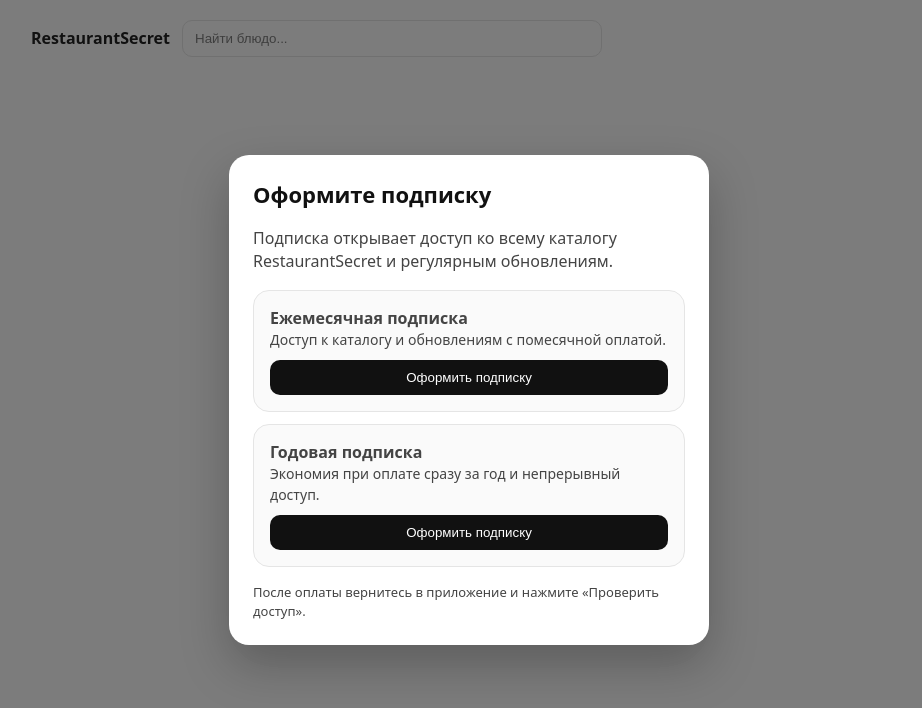
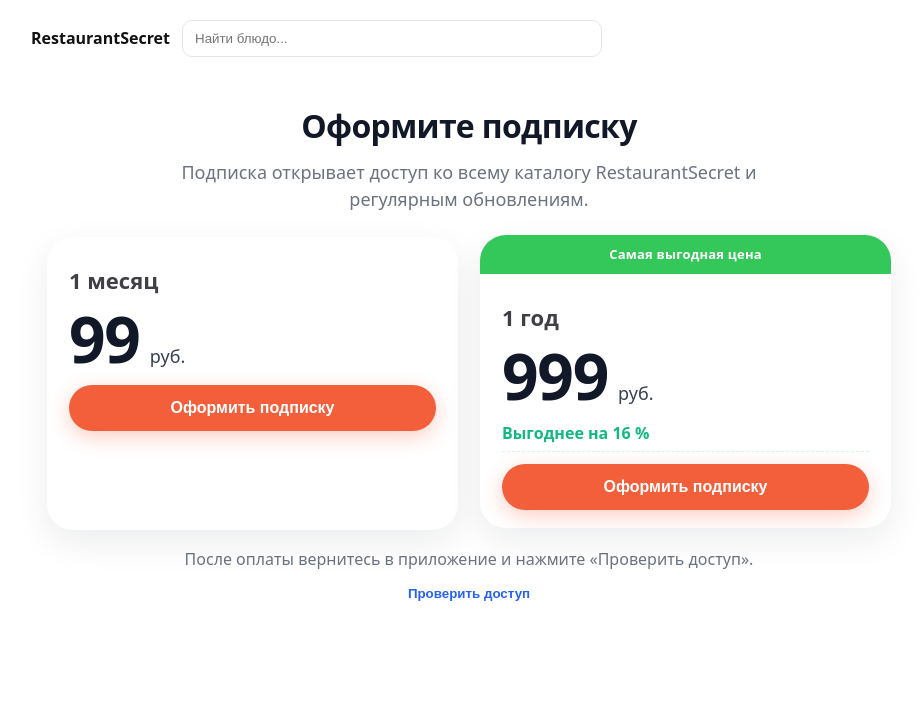
Before and after one commit to dsavastyan/restaurantsecret-web, a React (Vite) app: page /restaurant/1 in a window 1280 px wide. Shown: the top 708 px of the page, without its empty margins (171-1093 px from the left). Built offline with nearby package versions, Linux system fonts and the light colour scheme; no server answers.

Commit message:
Revamp paywall layout

```diff
--- a/src/App.jsx
+++ b/src/App.jsx
@@ -100,6 +100,37 @@ export default function App() {
     return !location.pathname.startsWith('/pay')
   }, [access?.isActive, location.pathname])
 
+  const refreshAccess = useCallback(async () => {
+    try {
+      const user = (typeof window !== 'undefined' && window.localStorage.getItem('rs_tg_user_id')) || '176483490'
+      const response = await fetch('https://api.restaurantsecret.ru/me', {
+        headers: {
+          'Authorization': `Bearer ${user}`
+        }
+      })
+
+      if (!response.ok) {
+        throw new Error(`Ошибка ${response.status}`)
+      }
+
+      const me = await response.json()
+      const detail = {
+        ok: me?.ok ?? true,
+        isActive: Boolean(me?.isActive),
+        expiresAt: me?.expiresAt ?? null
+      }
+
+      handleAccessUpdate(detail)
+
+      if (!detail.isActive) {
+        alert('Подписка пока не активна. Попробуйте повторить проверку позже.')
+      }
+    } catch (err) {
+      console.error('Failed to refresh access', err)
+      alert('Не удалось проверить доступ. Попробуйте позже.')
+    }
+  }, [handleAccessUpdate])
+
   return (
     <div className={showPaywall ? 'container locked' : 'container'}>
       <header className="topbar">
@@ -118,7 +149,7 @@ export default function App() {
           <Route path="/pay/mock-success" element={<PayMockSuccess />} />
         </Routes>
       </main>
-      {showPaywall && <Paywall />}
+      {showPaywall && <Paywall onRefresh={refreshAccess} />}
     </div>
   )
 }
--- a/src/components/Paywall.jsx
+++ b/src/components/Paywall.jsx
@@ -1,85 +1,68 @@
-import React, { useState } from 'react'
+import React from 'react'
 
-const plans = [
-  {
-    key: 'monthly',
-    title: 'Ежемесячная подписка',
-    description: 'Доступ к каталогу и обновлениям с помесячной оплатой.'
-  },
-  {
-    key: 'annual',
-    title: 'Годовая подписка',
-    description: 'Экономия при оплате сразу за год и непрерывный доступ.'
-  }
-]
+export default function Paywall({ onRefresh }) {
+  return (
+    <section className="rs-paywall">
+      <h1>Оформите подписку</h1>
+      <p className="rs-lead">
+        Подписка открывает доступ ко всему каталогу RestaurantSecret и регулярным обновлениям.
+      </p>
 
-async function startCheckout(plan, setLoadingPlan, setError) {
-  setLoadingPlan(plan)
-  setError('')
-  try {
-    const user = (typeof window !== 'undefined' && window.localStorage.getItem('rs_tg_user_id')) || '176483490'
-    const response = await fetch('https://api.restaurantsecret.ru/subscribe/session', {
-      method: 'POST',
-      headers: {
-        'Content-Type': 'application/json',
-        'Authorization': `Bearer ${user}`
-      },
-      body: JSON.stringify({ plan })
-    })
+      <div className="rs-cards">
+        {/* Месяц */}
+        <article className="rs-card">
+          <div className="rs-card-body">
+            <div className="rs-term">1 месяц</div>
+            <div className="rs-price">
+              <span className="rs-price-value">99</span>
+              <span className="rs-price-rub">руб.</span>
+            </div>
+            <button className="rs-btn" onClick={() => startCheckout('monthly')}>
+              Оформить подписку
+            </button>
+          </div>
+        </article>
 
-    const payload = await response.json()
-    const { ok, redirect_url: redirectUrl } = payload ?? {}
-    if (ok && redirectUrl) {
-      if (window.Telegram?.WebApp?.openLink) {
-        window.Telegram.WebApp.openLink(redirectUrl)
-      } else if (typeof window !== 'undefined') {
-        const opened = window.open(redirectUrl, '_blank', 'noopener')
-        if (!opened) {
-          window.location.href = redirectUrl
-        }
-      }
-    } else {
-      throw new Error('Не удалось создать платёж. Попробуйте позже.')
-    }
-  } catch (err) {
-    console.error('Failed to start checkout', err)
-    setError('Не удалось создать платёж. Попробуйте позже.')
-    alert('Не удалось создать платёж. Попробуйте позже.')
-  } finally {
-    setLoadingPlan(null)
+        {/* Год */}
+        <article className="rs-card rs-card--accent">
+          <div className="rs-ribbon">Самая выгодная цена</div>
+          <div className="rs-card-body">
+            <div className="rs-term">1 год</div>
+            <div className="rs-price">
+              <span className="rs-price-value">999</span>
+              <span className="rs-price-rub">руб.</span>
+            </div>
+            <div className="rs-save">Выгоднее на 16&nbsp;%</div>
+            <button className="rs-btn" onClick={() => startCheckout('annual')}>
+              Оформить подписку
+            </button>
+          </div>
+        </article>
+      </div>
+
+      <p className="rs-hint">
+        После оплаты вернитесь в приложение и нажмите «Проверить доступ».
+      </p>
+
+      <div className="rs-actions">
+        <button className="rs-link" onClick={onRefresh}>Проверить доступ</button>
+      </div>
+    </section>
+  )
+}
+
+/* Если у тебя нет функции — оставь этот helper тут или вынеси в utils */
+async function startCheckout(plan) {
+  const uid = localStorage.getItem('rs_tg_user_id') || '176483490'
+  const r = await fetch('https://api.restaurantsecret.ru/subscribe/session', {
+    method: 'POST',
+    headers: { 'Content-Type': 'application/json', Authorization: `Bearer ${uid}` },
+    body: JSON.stringify({ plan })
+  })
+  const { ok, redirect_url: redirectUrl } = await r.json()
+  if (ok && redirectUrl) {
+    window.Telegram?.WebApp?.openLink(redirectUrl) // открывает внешний браузер
+  } else {
+    alert('Не удалось создать платеж. Попробуйте позже.')
   }
 }
-
-export default function Paywall() {
-  const [loadingPlan, setLoadingPlan] = useState(null)
-  const [error, setError] = useState('')
-
-  return (
-    <div className="paywall-overlay" role="dialog" aria-modal="true">
-      <div className="paywall-dialog">
-        <h2>Оформите подписку</h2>
-        <p>Подписка открывает доступ ко всему каталогу RestaurantSecret и регулярным обновлениям.</p>
-        <div className="paywall-plans">
-          {plans.map(plan => (
-            <div key={plan.key} className="paywall-plan">
-              <div>
-                <p className="paywall-plan-title">{plan.title}</p>
-                <p className="paywall-plan-desc">{plan.description}</p>
-              </div>
-              <button
-                type="button"
-                className="primary"
-                onClick={() => startCheckout(plan.key, setLoadingPlan, setError)}
-                disabled={loadingPlan === plan.key}
-              >
-                {loadingPlan === plan.key ? 'Подготовка…' : 'Оформить подписку'}
-              </button>
-            </div>
-          ))}
-        </div>
-        {error && <p className="err" role="alert">{error}</p>}
-        <p className="paywall-note">После оплаты вернитесь в приложение и нажмите «Проверить доступ».</p>
-      </div>
-    </div>
-  )
-}
--- a/src/styles.css
+++ b/src/styles.css
@@ -1,4 +1,13 @@
-:root { color-scheme: light dark; }
+:root {
+  color-scheme: light dark;
+  --rs-text: #111827;
+  --rs-muted: #6b7280;
+  --rs-bg: #fff;
+  --rs-accent: #34c759;
+  --rs-primary: #f25f3a;
+  --rs-shadow: 0 12px 34px rgba(17, 24, 39, 0.08);
+  --rs-radius: 22px;
+}
 * { box-sizing: border-box; }
 body { margin:0; font: 16px/1.45 system-ui, -apple-system, Segoe UI, Roboto, sans-serif; color:#111; background:#fff; }
 .container { max-width: 900px; margin: 0 auto; padding: 12px; }
@@ -31,24 +40,47 @@ body { margin:0; font: 16px/1.45 system-ui, -apple-system, Segoe UI, Roboto, san
 }
 
 .container.locked main { filter: blur(2px); pointer-events:none; user-select:none; }
-.paywall-overlay { position:fixed; inset:0; background:rgba(17,17,17,0.55); display:flex; align-items:center; justify-content:center; padding:24px; z-index:50; }
-.paywall-dialog { width:min(480px, 100%); background:#fff; color:#111; border-radius:20px; padding:24px; box-shadow:0 20px 48px rgba(0,0,0,0.25); display:flex; flex-direction:column; gap:16px; }
-.paywall-dialog h2 { margin:0; font-size:22px; }
-.paywall-dialog p { margin:0; color:#444; }
-.paywall-plans { display:flex; flex-direction:column; gap:12px; }
-.paywall-plan { border:1px solid #e5e5e5; border-radius:16px; padding:16px; background:#fafafa; display:flex; flex-direction:column; gap:10px; }
-.paywall-plan-title { margin:0; font-weight:600; font-size:16px; }
-.paywall-plan-desc { margin:0; color:#555; font-size:14px; }
-.paywall-note { margin:0; font-size:13px; color:#666; }
+
+.rs-paywall{max-width:880px;margin:24px auto;padding:8px 16px;color:var(--rs-text);font-family:ui-sans-serif,system-ui,-apple-system,"Segoe UI",Roboto,Arial;}
+.rs-paywall h1{margin:6px 0 10px;text-align:center;font-weight:800;font-size:32px;letter-spacing:-.02em;}
+.rs-lead{margin:0 auto 24px;max-width:640px;text-align:center;color:var(--rs-muted);font-size:18px;line-height:1.5;}
+
+.rs-cards{display:grid;grid-template-columns:1fr;gap:18px;align-items:stretch;}
+@media (min-width:640px){.rs-cards{grid-template-columns:1fr 1fr;gap:22px;}}
+
+.rs-card{position:relative;background:var(--rs-bg);border-radius:26px;box-shadow:var(--rs-shadow);padding:0;overflow:hidden;}
+.rs-card-body{padding:22px 22px 18px;}
+.rs-card--accent{transform:translateY(-2px);}
+
+.rs-ribbon{background:var(--rs-accent);color:#fff;font-weight:700;text-align:center;padding:10px 12px;font-size:13px;letter-spacing:.2px;}
+.rs-term{font-size:22px;font-weight:800;color:#3f3f46;margin-top:6px;}
+
+.rs-price{display:flex;align-items:baseline;gap:10px;margin:10px 0 14px;}
+.rs-price-value{font-size:64px;line-height:1;font-weight:900;letter-spacing:-.02em;}
+.rs-price-rub{font-size:18px;color:#374151;}
+
+.rs-save{color:#10b981;font-weight:700;margin:2px 0 12px;font-size:16px;border-bottom:1px dashed #d1fae5;padding-bottom:6px;}
+
+.rs-btn{display:block;width:100%;border:0;cursor:pointer;background:var(--rs-primary);color:#fff;font-weight:700;border-radius:999px;padding:14px 18px;font-size:16px;box-shadow:0 6px 20px rgba(242,95,58,.3);transition:transform .06s ease;}
+.rs-btn:active{transform:translateY(1px);}
+
+.rs-hint{text-align:center;color:var(--rs-muted);margin:18px 0 6px;font-size:16px;}
+.rs-actions{display:flex;justify-content:center;margin-top:2px;}
+.rs-link{background:transparent;border:0;color:#2563eb;font-weight:600;cursor:pointer;padding:8px 10px;}
 .page { display:flex; flex-direction:column; gap:12px; padding:16px 0; }
 .page h1 { margin:0; font-size:26px; }
 .page p { margin:0; color:#444; }
 .page .actions { display:flex; gap:12px; flex-wrap:wrap; align-items:center; }
 .page .actions .link { text-decoration:none; }
 
-body.tg-dark .paywall-dialog { background:#1f1f21; color:#f5f5f5; box-shadow:0 20px 48px rgba(0,0,0,0.45); }
-body.tg-dark .paywall-dialog p { color:#d5d5d5; }
-body.tg-dark .paywall-plan { border-color:#2a2a2a; background:#262628; }
-body.tg-dark .paywall-plan-desc { color:#c8c8c8; }
-body.tg-dark .paywall-note { color:#bcbcbc; }
+body.tg-dark {
+  --rs-text: #f9fafb;
+  --rs-muted: #9ca3af;
+  --rs-bg: #111827;
+  --rs-shadow: 0 12px 34px rgba(0, 0, 0, 0.45);
+}
+body.tg-dark .rs-term { color:#e5e7eb; }
+body.tg-dark .rs-price-rub { color:#d1d5db; }
+body.tg-dark .rs-save { color:#34d399; border-bottom-color:rgba(52,211,153,0.35); }
+body.tg-dark .rs-link { color:#93c5fd; }
 body.tg-dark .page p { color:#d5d5d5; }
```
